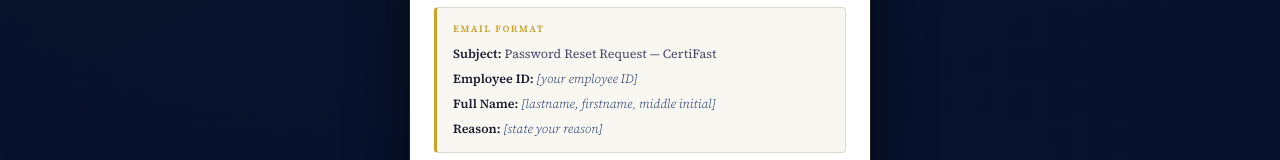
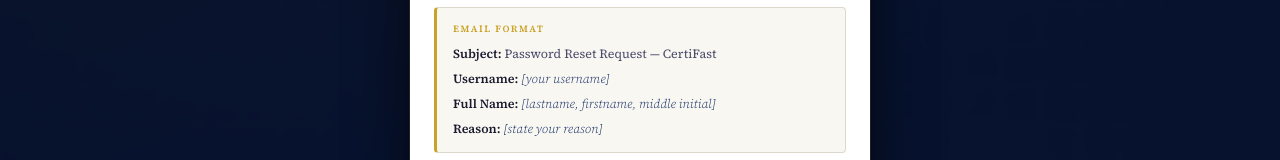
Before and after one commit to DavidBryanCandido/Certifast, a React (Vite) app in the folder client/: page /admin/login in a window 1280 px wide. Both pictures are taken after a click on the button "Forgot password?". Shown: the part 275-435 px from the top of the page. Built offline with nearby package versions, Linux system fonts and the light colour scheme.

Commit message:
fix: update terminology in AdminLogin component; replace "Employee ID" with "Username" for clarity

```diff
--- a/client/src/pages/admin/AdminLogin.jsx
+++ b/client/src/pages/admin/AdminLogin.jsx
@@ -4,7 +4,7 @@
 // TODO (Backend Dev):
 //   - Connect handleSubmit to POST /api/auth/admin/login
 //   - Expected request body: { username, password }
-//     (field is "Username / Employee ID" — not email)
+//     (field is "Username" — not email)
 //   - Expected response: { token, admin: { id, name, role } }
 //   - Store JWT token in localStorage as "adminToken"
 //   - Store admin info in AdminAuthContext
@@ -250,9 +250,9 @@
                             </span>
                         </p>
                         <p style={m.formatRow}>
-                            <span style={m.formatKey}>Employee ID: </span>
+                            <span style={m.formatKey}>Username: </span>
                             <span style={m.formatValHighlight}>
-                                [your employee ID]
+                                [your username]
                             </span>
                         </p>
                         <p style={m.formatRow}>
@@ -462,7 +462,7 @@
                         {/* Username */}
                         <div style={s.field}>
                             <label style={s.fieldLabel} htmlFor="username">
-                                Username / Employee ID
+                                Username
                             </label>
                             <div style={s.inputWrap}>
                                 <span style={s.inputIcon}>
```
